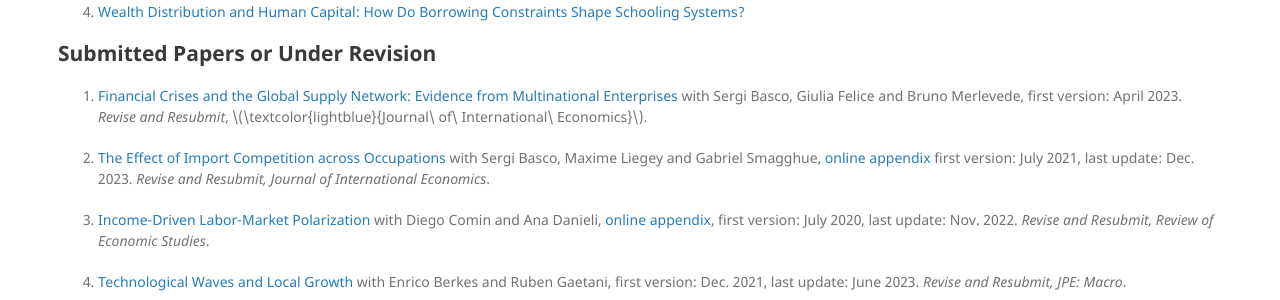
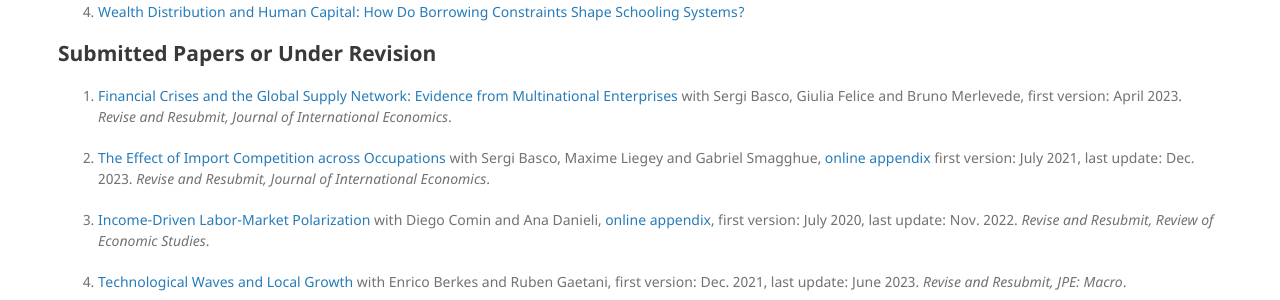
Before and after one commit to mestieri/mestieri.github.io, a Jekyll site: the page built from index.md, in a window 1280 px wide. Shown: the part 459-759 px from the top of the page. Built offline with Jekyll 4.4.1, drawn with Linux system fonts in a browser that asks for light colours.

Commit message:
Update index.md

```diff
--- a/index.md
+++ b/index.md
@@ -35,7 +35,7 @@ for Nonhomothetic CES Preferences](https://www.dropbox.com/scl/fi/obu49nw8d74wye
 
 ## Submitted Papers or Under Revision
 
-1. [Financial Crises and the Global Supply Network: Evidence from Multinational Enterprises](https://www.dropbox.com/s/izq34c7zig3b0qe/BFMM_Economic_Crises_and_the_Global_Supply_Chain.pdf?dl=0) with Sergi Basco, Giulia Felice and Bruno Merlevede, first version: April 2023. *Revise and Resubmit*, $$\textcolor{lightblue}{Journal\ of\ International\ Economics}$$.
+1. [Financial Crises and the Global Supply Network: Evidence from Multinational Enterprises](https://www.dropbox.com/s/izq34c7zig3b0qe/BFMM_Economic_Crises_and_the_Global_Supply_Chain.pdf?dl=0) with Sergi Basco, Giulia Felice and Bruno Merlevede, first version: April 2023. *Revise and Resubmit, Journal of International Economics*.
 
 2. [The Effect of Import Competition across Occupations](https://www.dropbox.com/scl/fi/5atxvzy3830u57pg93v0f/blms_rev2.pdf?rlkey=02gzztb1bzbcc3db9547fk566&dl=0) with Sergi Basco, Maxime Liegey and Gabriel Smagghue, [online appendix](https://www.dropbox.com/scl/fi/r2gng6ycegyyaioicrl8g/blms_rev2_oa.pdf?rlkey=6ddy9deto2gv41qqavcrtrqu3&dl=0) first version: July 2021, last update: Dec. 2023. *Revise and Resubmit, Journal of International Economics*.
 
```
